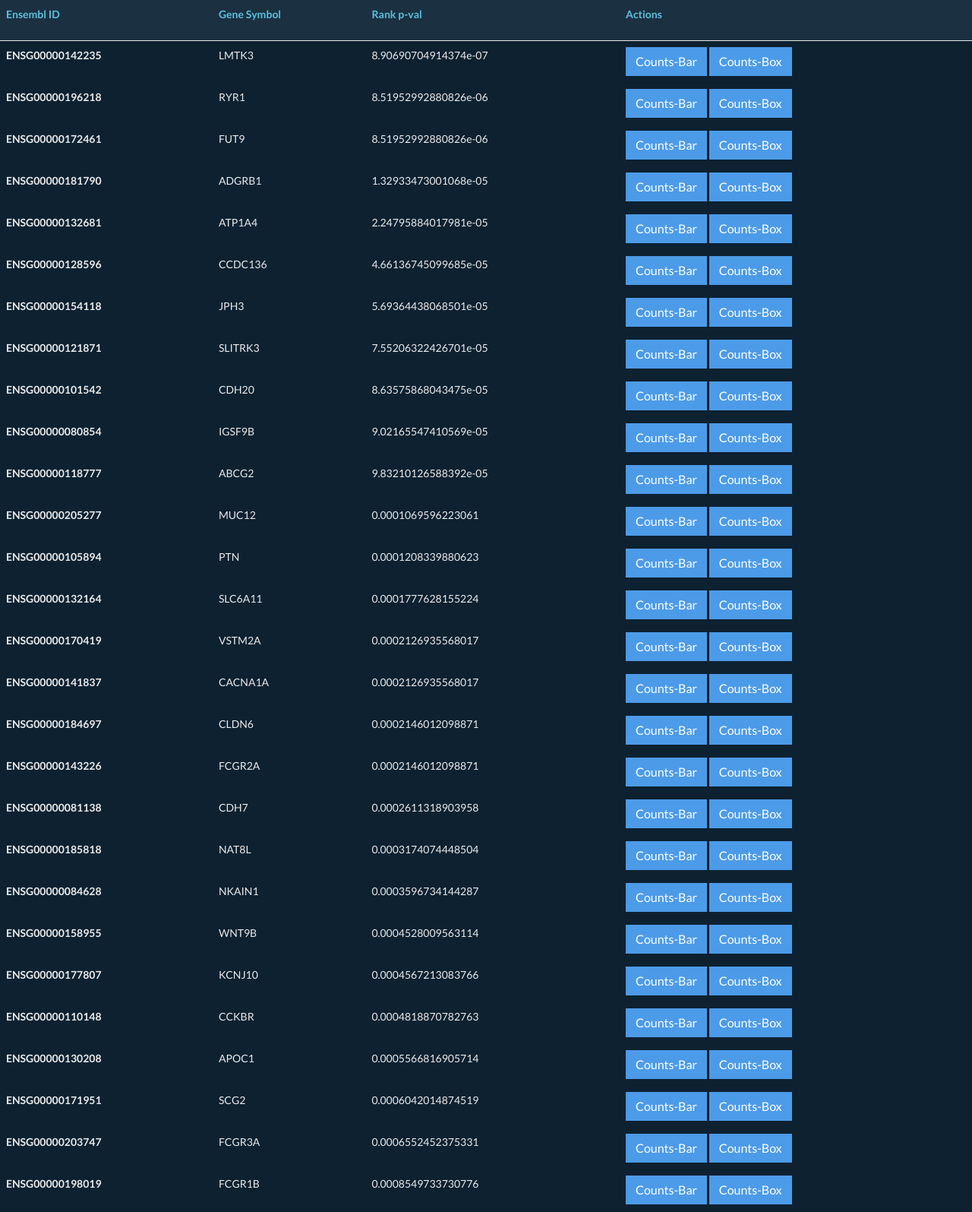
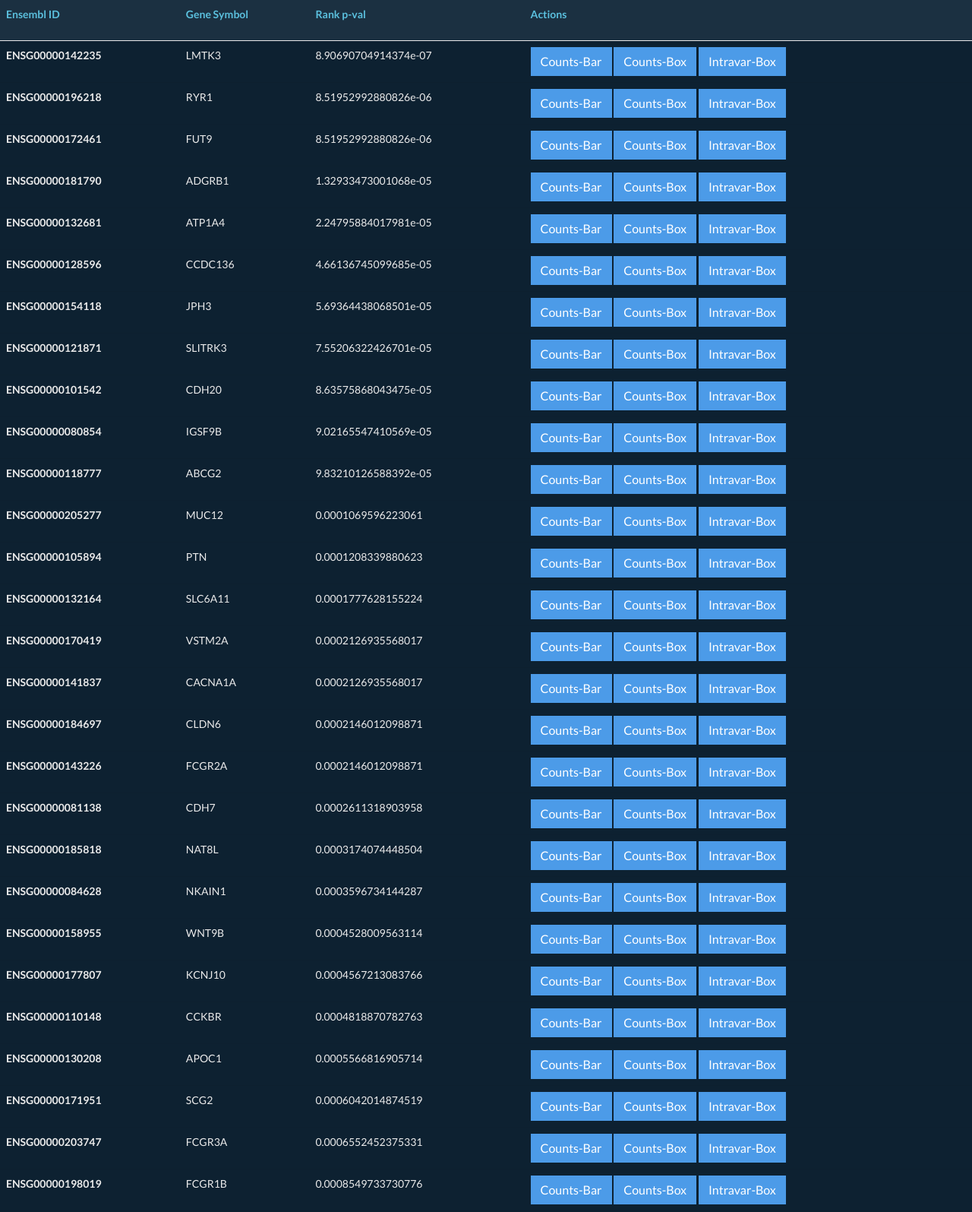
Before and after one commit to zgr2788/crossBBR_display, a FastAPI app: page / in a window 1280 px wide. Shown: the part 90-1685 px from the top of the page at 76% size. Run offline with FastAPI, Linux system fonts and the light colour scheme; parts of the project's set-up code (start-up, migrations or seed data) failed here and were passed over; some libraries are stand-ins or nearby versions.

Commit message:
Add intravar button to home

```diff
--- a/Templates/display_home.html
+++ b/Templates/display_home.html
@@ -60,6 +60,7 @@
           <td>
             <a href="/plots/barplot/{{ val['Name'] }}/" class="btn btn-primary">Counts-Bar</a>
             <a href="/plots/boxplot/{{ val['Name'] }}/" class="btn btn-primary">Counts-Box</a>
+            <a href="/plots/intravarbox/{{ val['Name'] }}/" class="btn btn-primary">Intravar-Box</a>
           </td>
 
         </tr>
```
